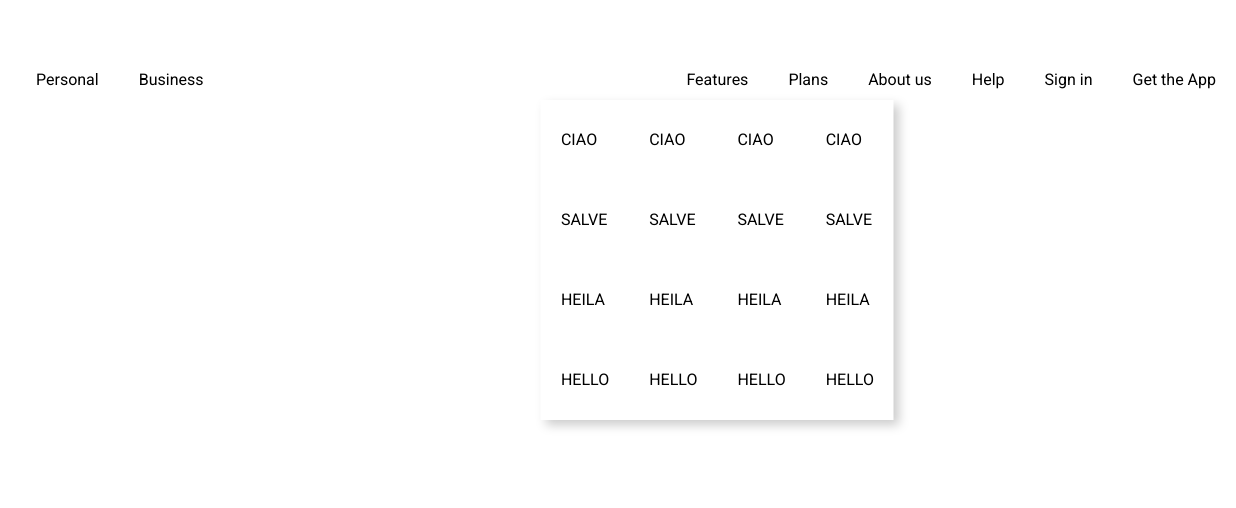
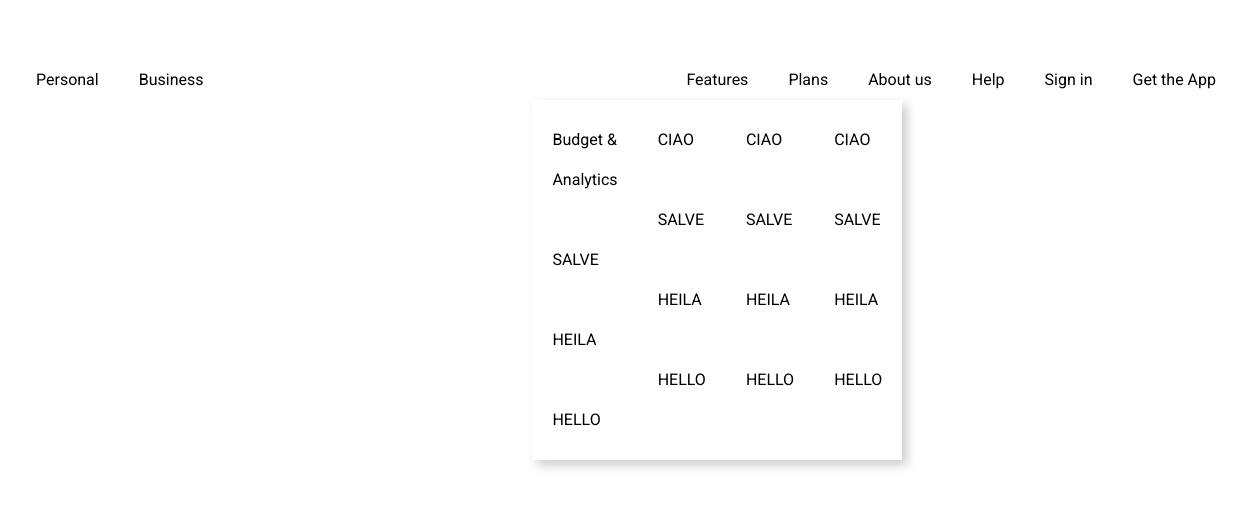
Before and after one commit to AlexAsole/js-html-css-revolut, a plain HTML site: page index.html in a window 1280 px wide. Both pictures are taken after a click on the item "Features". Shown: the full height of the page, 44-1280 px from the left. Drawn offline with nearby package versions, Linux system fonts and the light colour scheme.

Commit message:
js resettato

```diff
--- a/css/style.css
+++ b/css/style.css
@@ -28,7 +28,7 @@ img{
   width: 20px;
   height: 40px;
 }
-.menu-container{
+.btn-menu{
   position: relative;
   cursor: pointer;
 }
--- a/index.html
+++ b/index.html
@@ -20,11 +20,11 @@
 
 
         <ul class="right-side flex between list-none">
-          <li class="menu-container">
-            <span class="btn-menu">Features</span>
+          <li class="btn-menu">
+            <span>Features</span>
             <ul class="menu features list-none">
               <ul class="list-none">
-                <li>CIAO</li>
+                <li>Budget &amp; Analytics</li>
                 <li>SALVE</li>
                 <li>HEILA</li>
                 <li>HELLO</li>
--- a/js/script.js
+++ b/js/script.js
@@ -1,20 +1,11 @@
 $(document).ready(function(){
-//   $('.btn-menu').click(function(){
-//     if($(this).find('.menu').hasClass('active') === false){
-//       $('.btn-menu').find('.menu').removeClass('active');
-//       $(this).find('.menu').addClass('active')
-//     } else {
-//       $(this).find('.menu').removeClass('active')
-//     }
-// })
-// Ho cambiato, passando a next piuttosto che find perché il menù che si apre se ci clicco sopra,
-// essendo parte del <li> si richiude e non so come evitarlo se non così
-$('.btn-menu').click(function(){
-  if($(this).next().hasClass('active') === false){
-    $('.btn-menu').next().removeClass('active');
-    $(this).next().addClass('active')
-  } else {
-    $(this).next().removeClass('active')
-  }
+  $('.btn-menu').click(function(){
+    if($(this).find('.menu').hasClass('active') === false){
+      $('.btn-menu').find('.menu').removeClass('active');
+      $(this).find('.menu').addClass('active')
+    } else {
+      $(this).find('.menu').removeClass('active')
+    }
 })
+
 })
```
